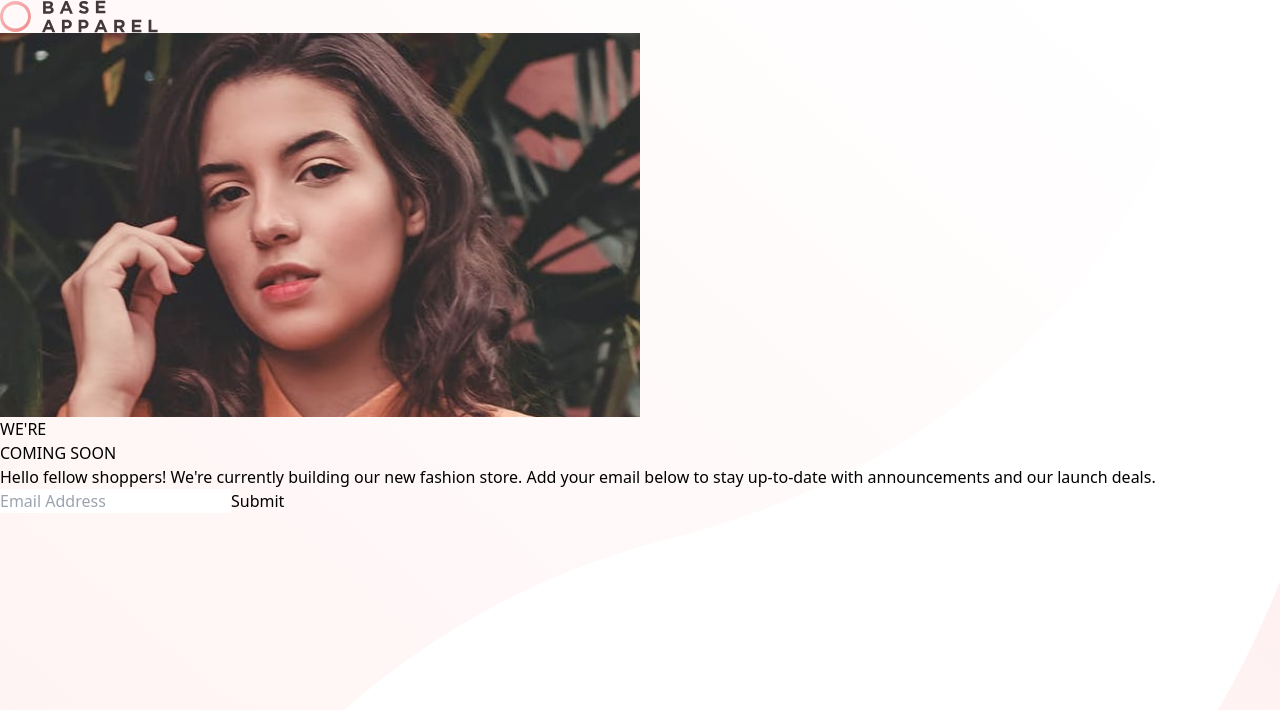
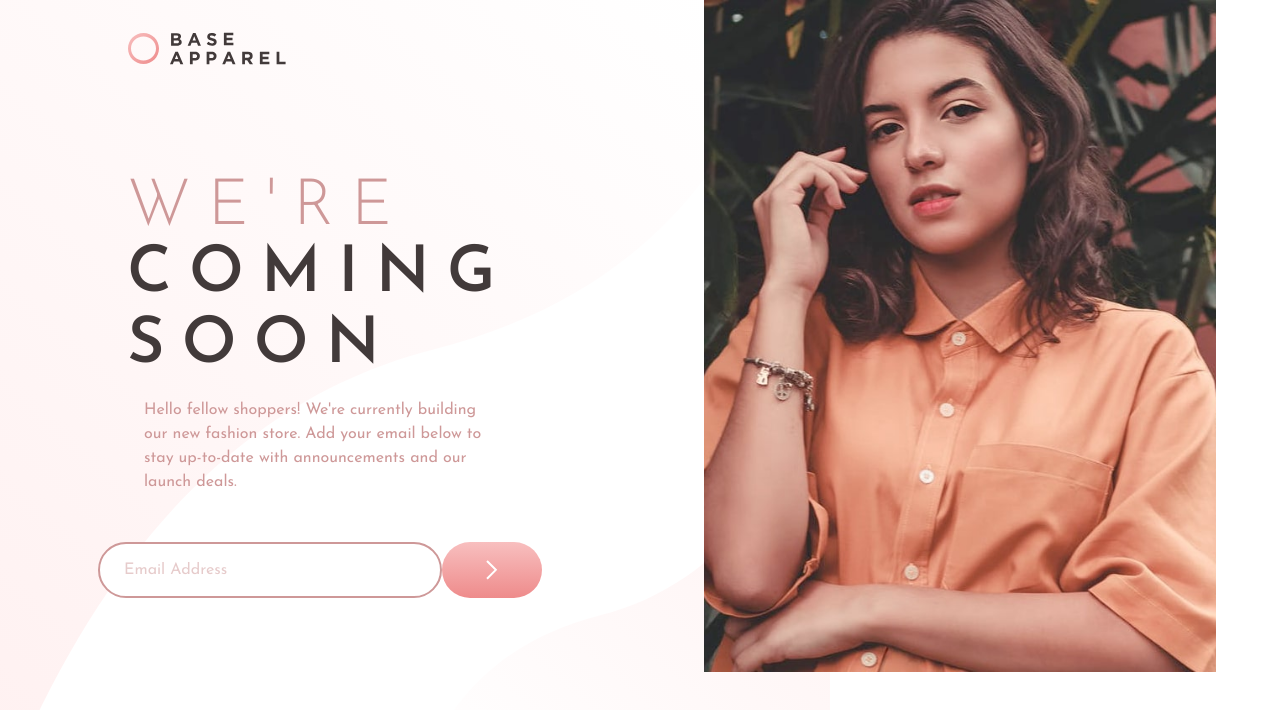
Before and after one commit to mehdias63/Base-apparel-coming-soon-master, a React (Vite) app: page / in a window 1280 px wide. Shown: the top 710 px of the page. Built offline with nearby package versions, Linux system fonts and the light colour scheme.

Commit message:
last update

```diff
--- a/index.html
+++ b/index.html
@@ -1,13 +1,19 @@
 <!doctype html>
 <html lang="en">
+
 <head>
   <meta charset="UTF-8" />
   <link rel="icon" href="./images/favicon-32x32.png" />
   <meta name="viewport" content="width=device-width, initial-scale=1.0" />
+  <link rel="preconnect" href="https://fonts.googleapis.com">
+  <link rel="preconnect" href="https://fonts.gstatic.com" crossorigin>
+  <link href="https://fonts.googleapis.com/css2?family=Josefin+Sans:wght@300;400;600&display=swap" rel="stylesheet">
   <title>Base Apparel Coming Soon Master</title>
 </head>
+
 <body>
   <div id="root"></div>
   <script type="module" src="/src/main.jsx"></script>
 </body>
+
 </html>
--- a/src/App.jsx
+++ b/src/App.jsx
@@ -3,7 +3,7 @@ import Card from "./components/Card";
 
 function App() {
   return (
-    <main className="flex min-h-screen flex-col bg-[url(../public/images/bg-pattern-desktop.svg)] bg-no-repeat bg-cover">
+    <main className="flex min-h-screen flex-col  bg-[url(../public/images/bg-pattern-desktop.svg)] bg-no-repeat ">
       <Card />
     </main>
   );
--- a/src/components/Card.jsx
+++ b/src/components/Card.jsx
@@ -3,20 +3,24 @@ import EmailForm from "./EmailForm";
 
 export default function Card() {
   return (
-    <div className="">
-      <div>
+    <div className="md:grid md:grid-cols-2 font-josef ">
+      <div className="p-8 md:col-start-1 md:row-start-1 md:pl-32 ">
         <img src="/images/logo.svg" alt="logo" />
       </div>
-      <div className="bg-[url(/images/hero-mobile.jpg)] h-60 bg-no-repeat bg-cover md:bg-[url(/images/hero-desktop.jpg)] md:w-1/2 md:h-96 "></div>
-      <h1>
-        <span className="block">WE'RE</span>COMING SOON
-      </h1>
-      <p>
-        Hello fellow shoppers! We're currently building our new fashion store.
-        Add your email below to stay up-to-date with announcements and our
-        launch deals.
-      </p>
-      <div>
+      <div className="bg-[url(/images/hero-mobile.jpg)] w-full h-80 bg-no-repeat bg-contain md:bg-cover md:bg-[url(/images/hero-desktop.jpg)] md:w-[25rem] md:h-[35rem] lg:w-[32rem] lg:h-[42rem] md:col-start-2 md:row-start-1 mx-auto"></div>
+      <div className="flex flex-col items-center py-8 md:col-start-1 md:row-start-1 md:pt-44 md:px-[2rem] xl:px-[5rem] mb-8">
+        <h1 className="text-[2.5rem] md:text-[4rem] leading-[2.625rem] md:leading-[4.4375rem] tracking-[0.67656rem] md:tracking-[1.08256rem] font-semibold text-black mb-4">
+          <span className="block font-light md:leading-[4rem] text-light-pink">
+            WE'RE
+          </span>
+          COMING <br />
+          SOON
+        </h1>
+        <p className="text-light-pink mb-12 px-8 lg:px-16">
+          Hello fellow shoppers! We're currently building our new fashion store.
+          Add your email below to stay up-to-date with announcements and our
+          launch deals.
+        </p>
         <EmailForm />
       </div>
     </div>
--- a/src/components/EmailForm.jsx
+++ b/src/components/EmailForm.jsx
@@ -30,14 +30,20 @@ function EmailForm() {
 
   return (
     <form onSubmit={handleSubmit}>
+      <div className="flex mb-4 md:mb-6">
         <input
           type="email"
           value={email}
           onChange={handleInputChange}
           placeholder="Email Address"
+          className="w-60 h-12 lg:w-[21.5rem] lg:h-[3.5rem] rounded-full placeholder:text-light-pink placeholder:opacity-50 px-6 py-3 border-2 border-light-pink"
         />
-      <button type="submit">Submit</button>
-      {error && <div style={{ color: "red" }}>{error}</div>}
+        <button className="w-16 h-12 lg:w-[6.25rem] lg:h-[3.5rem] bg-gradient-to-b from-pink to-dark-pink rounded-full cursor-pointer">
+          <img src="/images/icon-arrow.svg" alt="icon" className="mx-auto" />
+        </button>
+      </div>
+      {error && <img src="/images/icon-error.svg" className="ml-[18rem] mt-[-4rem]"/> && <div style={{ color: "red" }}>{error}</div>
+      }
       {success && <div style={{ color: "green" }}>{success}</div>}
     </form>
   );
--- a/tailwind.config.js
+++ b/tailwind.config.js
@@ -3,17 +3,14 @@ export default {
   content: ["./index.html", "./src/**/*.{js,ts,jsx,tsx}"],
   theme: {
     fontFamily: {
-      out: ["Outfit"],
-      young: ["Young Serif"],
+      josef: ["Josefin Sans"],
     },
     extend: {
       colors: {
-        black: "#312E2C",
-        "dark-gray": "#5F564D",
-        "cream": "#F3E5D7",
-        "light-pink": "#FFF7FB",
-        "purple": "#7A284E",
-        "broun": "#854632",
+        "light-pink": "#CE9898",
+        "black": "#423A3A",
+        "pink": "#F8BFBF",
+        "dark-pink": "#EE8B8B",
       },
     },
   },
```
Lines whose indentation alone changed are shown as unchanged.
